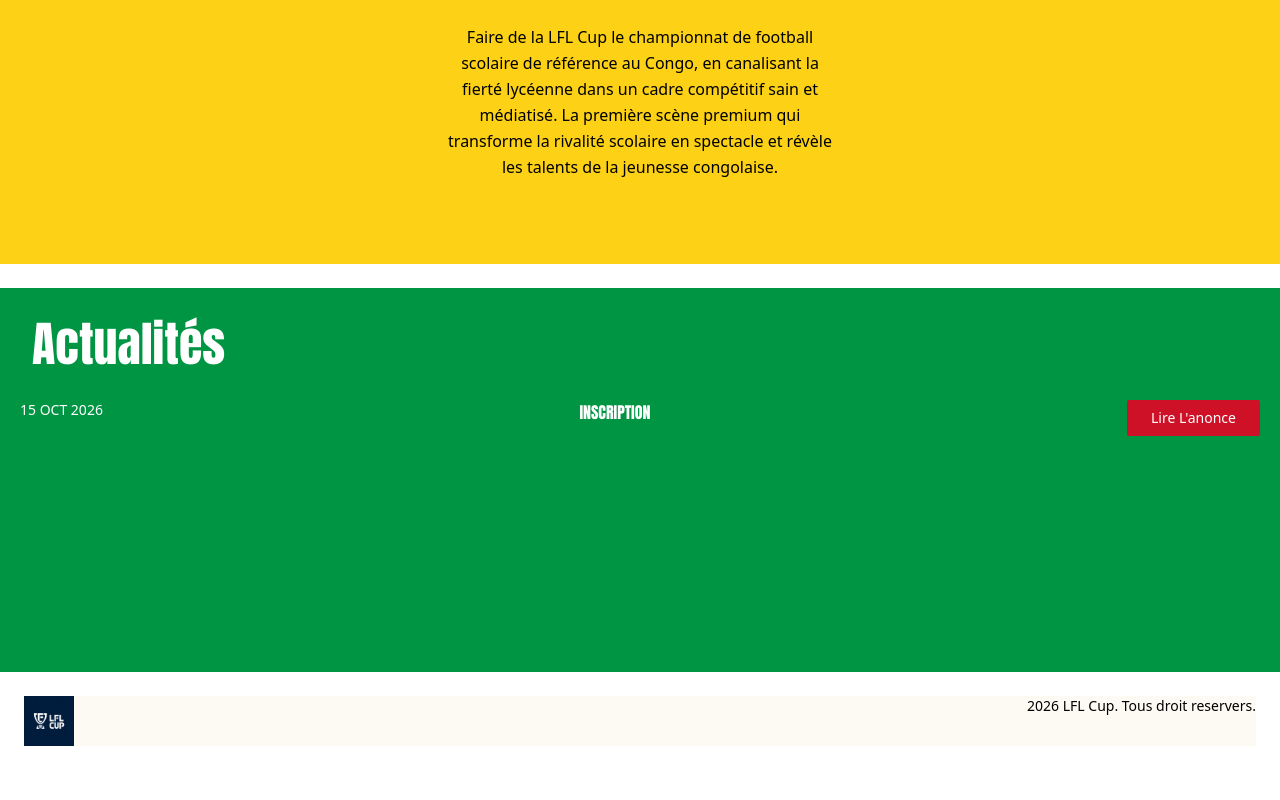
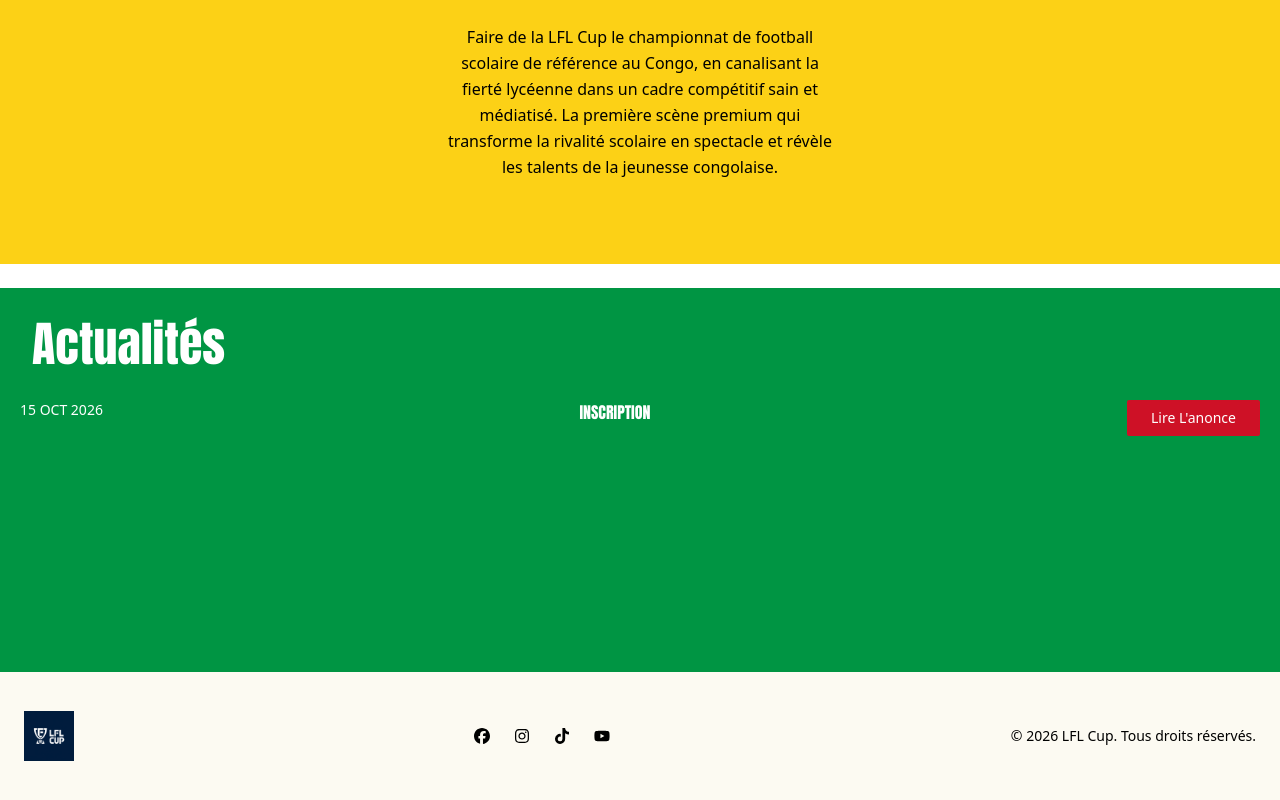
Before and after one commit to Association-NOBA/LFL-CUP-FE, a Next.js app: page / in a window 1280 px wide. Shown: the part 828-1628 px from the top of the page. Before the commit the page ends 1598 px from the top, so only its background shows below. Built offline with nearby package versions, Linux system fonts and the light colour scheme.

Commit message:
Complete Footer

```diff
--- a/app/components/Layout/Footer.tsx
+++ b/app/components/Layout/Footer.tsx
@@ -1,22 +1,25 @@
 import Image from 'next/image'
 import React from 'react'
 import Logo from '../../assets/logo.png'
-// import { FaFacebook } from "react-icons/fa6";
+import { FaFacebook, FaInstagram, FaTiktok, FaYoutube } from "react-icons/fa6";
 
 export default function Footer() {
   return (
-    <div className='bg-base h32 flex justify-between m-6'>
+    <div className='bg-base h-32 flex flex-col md:flex-row items-center justify-between gap-6 px-6 py-6'>
       <Image src={Logo}
         alt='lfl-cup logo'
         width={50}
         height={50}
       />
       <div>
-        <ul>
-          <li></li>
+        <ul className='flex justify-between gap-6 py-6'>
+          <li><FaFacebook /></li>
+          <li><FaInstagram /></li>
+          <li><FaTiktok /></li>
+          <li><FaYoutube /></li>
         </ul>
       </div>
-      <p className='text-sm font-light'>2026 LFL Cup. Tous droit reservers.</p>
+      <p className='text-sm font-light'> © 2026 LFL Cup. Tous droits réservés.</p>
     </div>
   )
 }
--- a/package.json
+++ b/package.json
@@ -12,7 +12,7 @@
     "next": "14.2.35",
     "react": "^18",
     "react-dom": "^18",
-    "react-icons": "^5.6.0"
+    "react-icons": "^5.7.0"
   },
   "devDependencies": {
     "@types/node": "^20",
```
Also changed, not shown: 1 other file (tests, documents, lock files or other folders).
